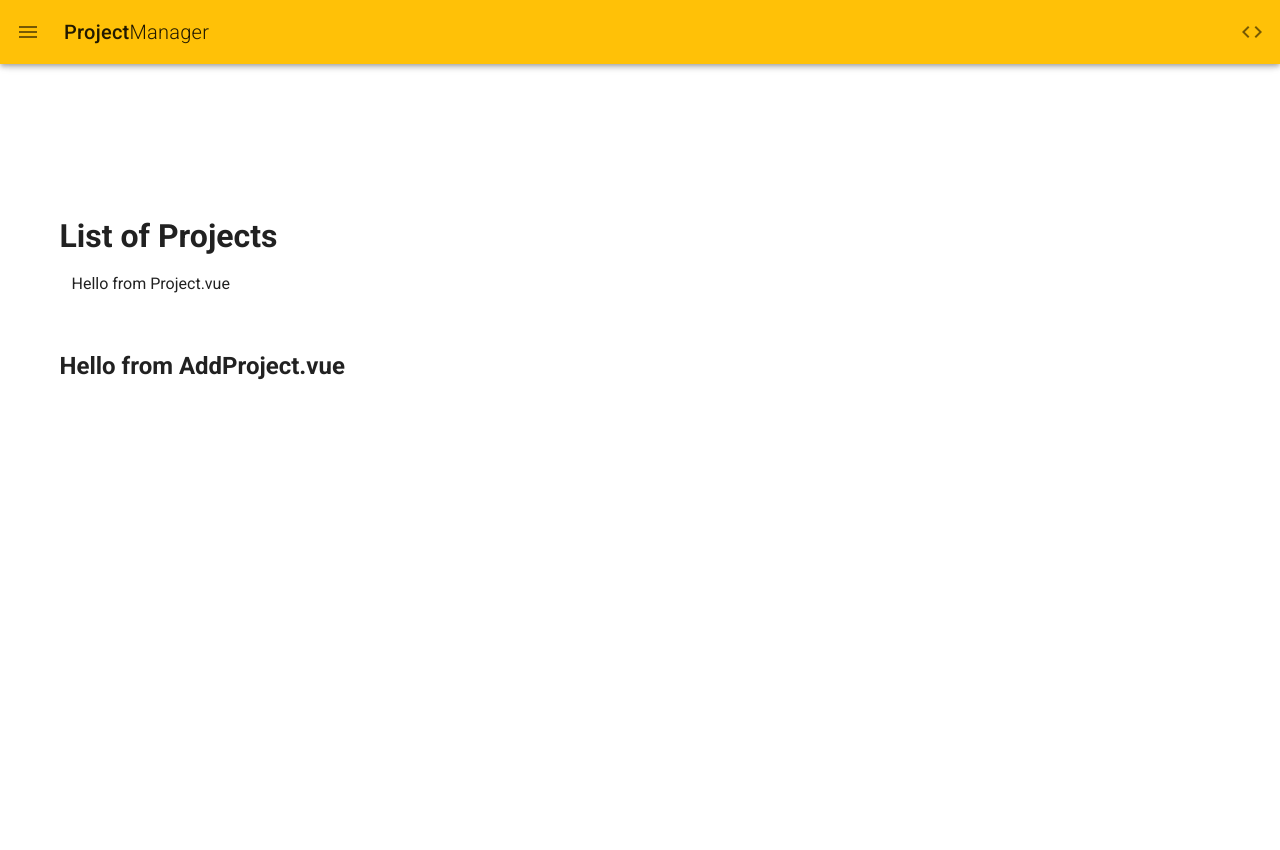
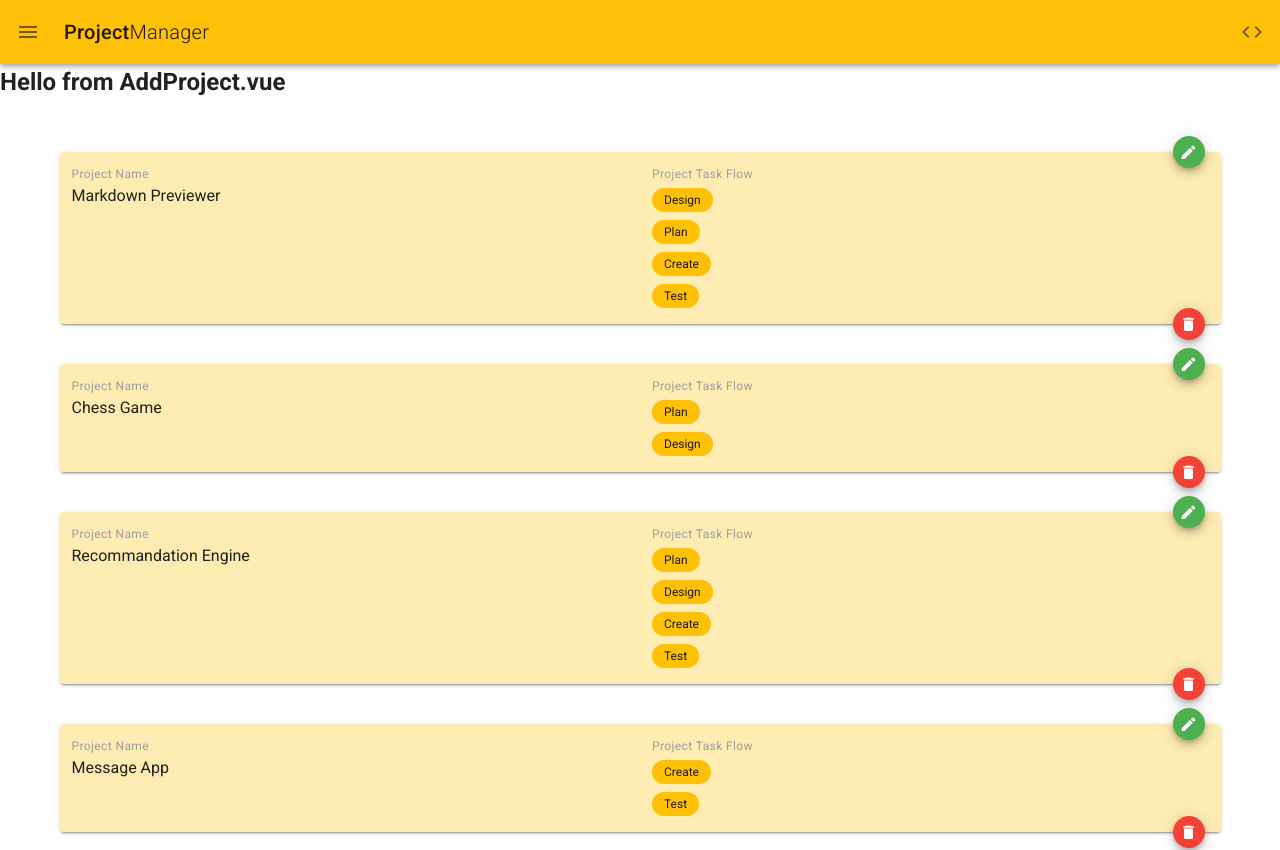
Before and after one commit to hongmei-codes/project-manager, a Vue app: page / in a window 1280 px wide. Shown: the top 850 px of the page. Before the commit the page ends 800 px from the top, so only its background shows below. Built offline with nearby package versions, Linux system fonts and the light colour scheme.

Commit message:
Completed Project component

```diff
--- a/src/App.vue
+++ b/src/App.vue
@@ -1,10 +1,9 @@
 <template>
   <v-app>
-    <h1>Hello from {{ filename }}</h1>
+    <AppHeader />
     <v-main>
-      <AppHeader />
-      <Projects />
       <AddProject />
+      <Projects :projects="projects"/>
     </v-main>
   </v-app>
 </template>
@@ -14,32 +13,32 @@ import AppHeader from "./components/AppHeader";
 import Projects from "./components/Projects";
 import AddProject from "./components/AddProject";
 
-const mockProjects = {
-  p1: {
+const mockProjects = [
+  {
     name: "Markdown Previewer",
     flow: ["Design", "Plan", "Create", "Test"],
   },
-  p2: {
+  {
     name: "Chess Game",
     flow: ["Plan", "Design"],
   },
-  p3: {
+  {
     name: "Recommandation Engine",
     flow: ["Plan", "Design", "Create", "Test"],
   },
-  p4: {
+  {
     name: "Message App",
     flow: ["Create", "Test"],
   },
-  p5: {
+  {
     name: "Password Generator",
     flow: ["Test"],
   },
-  p6: {
+  {
     name: "Future projects",
     flow: [],
   },
-};
+];
 
 export default {
   name: "App",
@@ -51,7 +50,6 @@ export default {
   },
 
   data: () => ({
-    filename: "App.vue",
     projects: mockProjects,
   }),
 };
--- a/src/components/AddProject.vue
+++ b/src/components/AddProject.vue
@@ -1,7 +1,7 @@
 <template>
-  <v-container>
+  <div>
     <h2>Hello from {{ filename }}</h2>
-  </v-container>
+  </div>
 </template>
 
 <script>
--- a/src/components/AppHeader.vue
+++ b/src/components/AppHeader.vue
@@ -1,5 +1,5 @@
 <template>
-  <v-container>
+  <div>
     <v-app-bar app clipped-left color="amber">
       <v-app-bar-nav-icon @click="slideIn = !slideIn"></v-app-bar-nav-icon>
       <span class="title ml-3 mr-5"
@@ -27,7 +27,7 @@
         </template>
       </v-list>
     </v-navigation-drawer>
-  </v-container>
+  </div>
 </template>
 
 <script>
--- a/src/components/Project.vue
+++ b/src/components/Project.vue
@@ -1,7 +1,7 @@
 <template>
-  <v-container>
+  <div>
     <p>Hello from {{ filename }}</p>
-  </v-container>
+  </div>
 </template>
 
 <script>
--- a/src/components/Projects.vue
+++ b/src/components/Projects.vue
@@ -1,24 +1,57 @@
 <template>
-  <v-container>
-    <v-main>
-        <h1>List of Projects</h1>
-    </v-main>
-    <Project />
-  </v-container>
+  <div>
+    <v-container class="ma-auto">
+      <v-card
+        class="my-10"
+        color="amber lighten-4"
+        v-for="(project, i) in projects"
+        :key="i"
+      >
+        <v-layout>
+          <v-flex class="pa-3" xs12 md6>
+            <div class="caption grey--text">Project Name</div>
+            <div>{{ project.name }}</div>
+          </v-flex>
+          <v-flex class="pa-3" xs6 sm4 md2>
+            <div class="caption grey--text">Project Task Flow</div>
+            <v-flex v-for="(task, i) in project.flow" :key="i">
+              <v-chip small class="my-1" color="amber">{{ task }}</v-chip>
+            </v-flex>
+          </v-flex>
+          <v-btn color="green" dark x-small absolute right top fab @click="edit">
+            <v-icon>mdi-pencil</v-icon>
+          </v-btn>
+          <v-btn color="red" dark x-small absolute right bottom fab @click="remove">
+            <v-icon>mdi-delete</v-icon>
+          </v-btn>
+        </v-layout>
+      </v-card>
+    </v-container>
+  </div>
 </template>
 
 <script>
-import Project from "@/components/Project";
-
 export default {
   name: "Projects",
 
-  components: {
-    Project,
+  props: {
+    projects: {
+      type: Array,
+      required: true,
+    },
   },
 
   data: () => ({
-    filename: "Projects.vue",
+    //
   }),
+
+  methods: {
+    edit() {
+      alert("edit clicked");
+    },
+    remove() {
+      alert("remove clicked");
+    },
+  },
 };
 </script>
```
